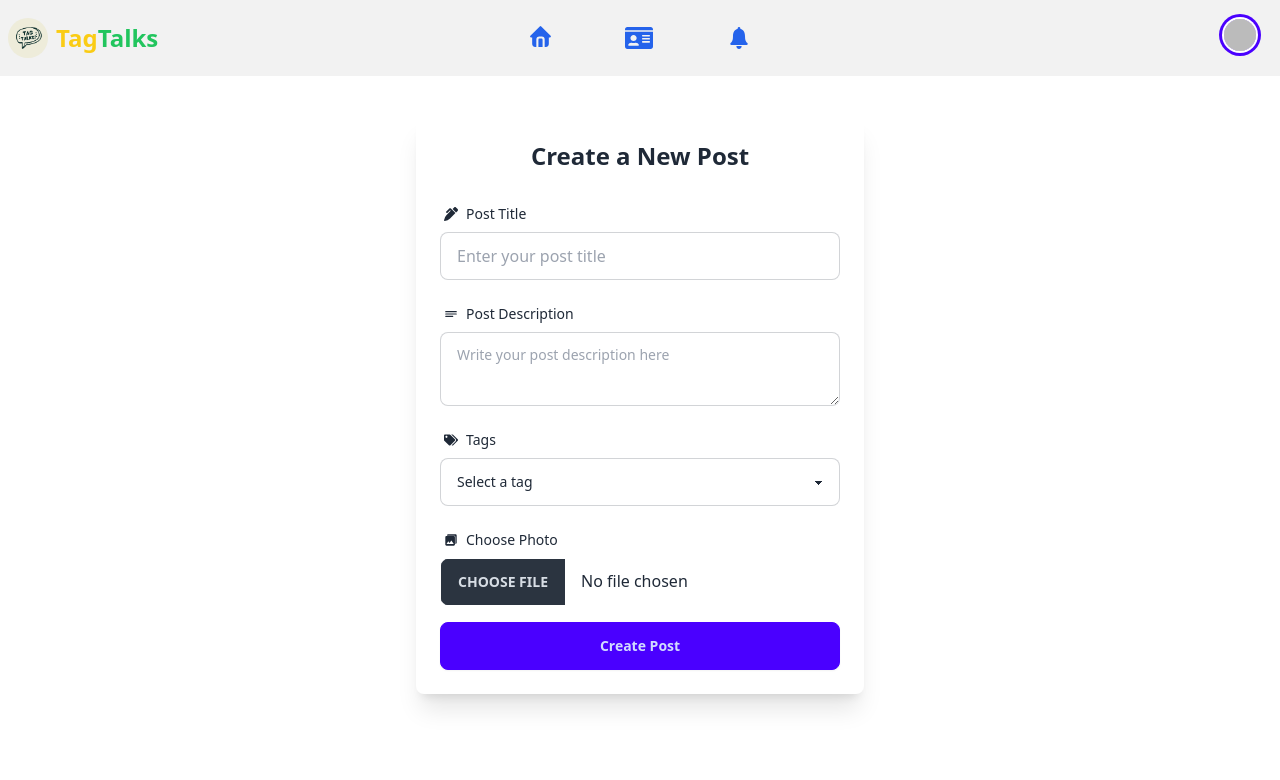
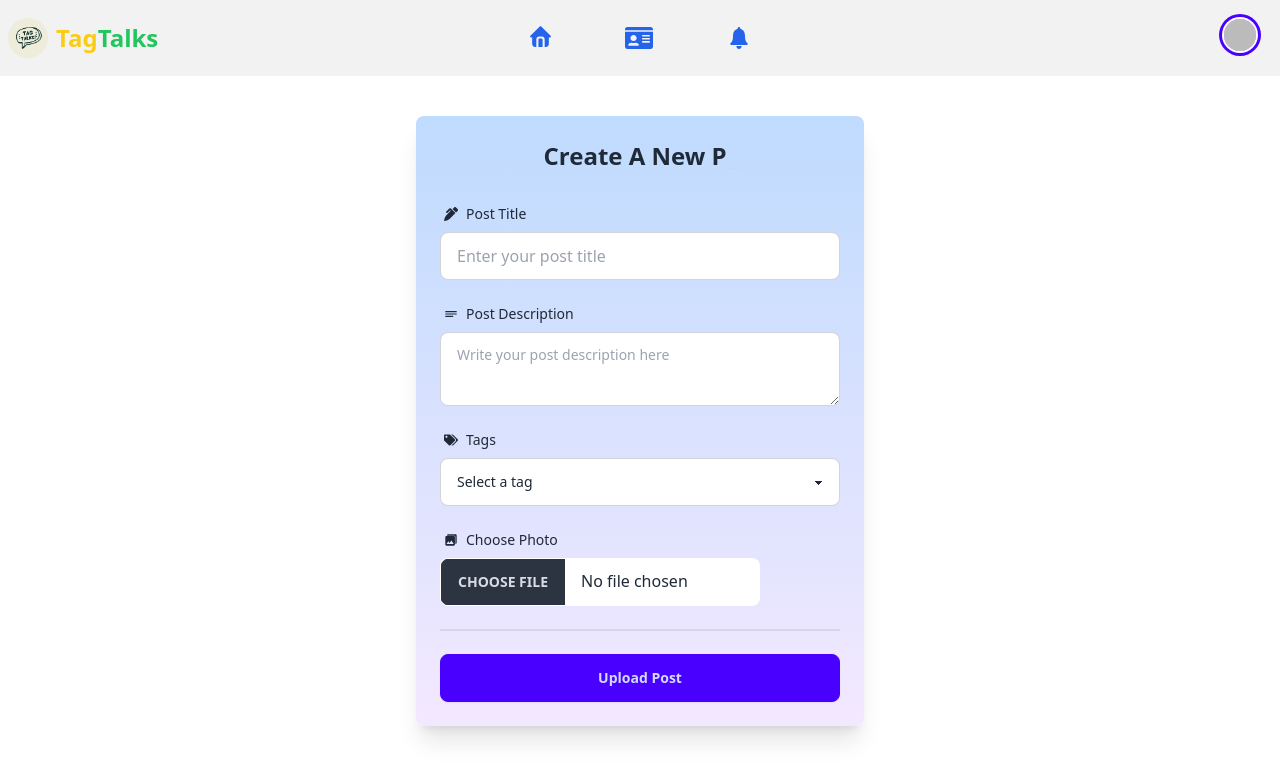
Before and after one commit to Shifat507/tagTalks-client-side, a React (Vite) app: page /createPost in a window 1280 px wide. Shown: the top 780 px of the page. Built offline with nearby package versions, Linux system fonts and the light colour scheme; no server answers; sample sign-in values are in the browser's storage.

Commit message:
update the Create A New Post page

```diff
--- a/package.json
+++ b/package.json
@@ -27,6 +27,7 @@
     "react-icons": "^5.4.0",
     "react-router-dom": "^7.1.1",
     "react-share": "^5.1.2",
+    "react-simple-typewriter": "^5.0.1",
     "recharts": "^2.15.1",
     "sort-by": "^1.2.0",
     "stripe": "^17.5.0",
--- a/src/components/Announcement.jsx
+++ b/src/components/Announcement.jsx
@@ -48,7 +48,7 @@ const Announcement = () => {
   };
 
   return (
-    <div className="max-w-md md:max-w-3xl mx-auto bg-white shadow-lg rounded-lg p-6 mt-6 md:mt-12 ">
+    <div className="max-w-md md:max-w-3xl  bg-white shadow-lg rounded-lg p-6 mt-6 md:mt-12 md:ml-96 mx-auto">
       <div className="flex items-center gap-3 mb-4">
         <MdOutlineAnnouncement size={25} />
         <h2 className="text-lg md:text-2xl font-bold text-gray-800 mb-1 gap-3">
--- a/src/pages/Dashboard.jsx
+++ b/src/pages/Dashboard.jsx
@@ -65,7 +65,7 @@ const Dashboard = () => {
             </aside>
 
             {/* Main Content */}
-            <main className="flex-1 p-6">
+            <main className="flex-1  p-6">
                 <Outlet></Outlet>
 
                 {/* Trending Topics
--- a/src/pages/HomePage/CreatePost.jsx
+++ b/src/pages/HomePage/CreatePost.jsx
@@ -11,6 +11,8 @@ import usePost from '../../hooks/usePost';
 import Membership from '../Membership';
 import usePostCount from '../../hooks/usePostCount';
 import axios from 'axios';
+import { div } from 'framer-motion/client';
+import { Typewriter } from 'react-simple-typewriter';
 
 const image_hosting_key = import.meta.env.VITE_IMAGE_HOSTING_KEY;
 const image_hosting_api = `https://api.imgbb.com/1/upload?key=${image_hosting_key}`;
@@ -47,25 +49,6 @@ const CreatePost = () => {
         reset,
     } = useForm();
 
-    // Fetch post count using useEffect
-    // useEffect(() => {
-    //     const fetchPostCount = async () => {
-    //         try {
-    //             const response = await axiosPublic.get(`/post/user/count/${email}`);
-    //             const responseCount = response.data.count
-    //             setPostCount(responseCount); // Set post count data
-    //         } catch (error) {
-    //             console.error('Error fetching post count:', error);
-    //         } finally {
-    //             setLoading(false); // Stop loading after fetching
-    //         }
-    //     };
-
-    //     if (email) {
-    //         fetchPostCount();
-    //     }
-    // }, [email, axiosPublic]);
-    // console.log(postCount);
 
     // Conditional logic based on post count
     if (postCount > 4 && userBadge === 'Bronze') {
@@ -144,14 +127,21 @@ const CreatePost = () => {
         }
     };
 
-    // Loading state check
-    // if (loading) {
-    //     return <div>Loading...</div>;
-    // }
 
     return (
-        <div className="max-w-md mx-auto mt-10 p-6 bg-white shadow-xl rounded-lg">
-            <h2 className="text-2xl font-semibold text-center mb-6">Create a New Post</h2>
+        <div className="">
+            <div className="max-w-md mt-10 p-6 bg-gradient-to-t from-purple-100 to-blue-200 shadow-xl rounded-lg mx-auto ">
+                <h2 className="text-2xl font-semibold text-center mb-6">
+                    <Typewriter
+                        words={['Create A New Post']}
+                        loop={5}
+                        cursor
+                        cursorStyle='_'
+                        typeSpeed={70}
+                        deleteSpeed={50}
+                        delaySpeed={1000}
+                    />
+                </h2>
                 <form onSubmit={handleSubmit(onSubmit)} className="space-y-4">
                     <div className="form-control">
                         <label className="label">
@@ -230,13 +220,14 @@ const CreatePost = () => {
                             className="file-input w-full max-w-xs"
                         />
                     </div>
-
+                    <div className='divider'></div>
                     <div className="form-control mt-4">
-                    <button type="submit" className="btn btn-primary w-full">
-                        Create Post
+                        <button type="submit" className="btn btn-primary w-full font-bold">
+                            Upload Post
                         </button>
                     </div>
                 </form>
+            </div>
         </div>
     );
 };
--- a/src/pages/HomePage/Home.jsx
+++ b/src/pages/HomePage/Home.jsx
@@ -20,23 +20,6 @@ const Home = () => {
     console.log(search);
     const [isAdmin] = useAdmin();
 
-    // const axiosPublic = useAxiosPublic();
-
-    // useEffect(() => {
-    //         const fetchPosts = async () => {
-    //             try {
-    //                 const res = search
-    //                     ? await axiosPublic.get(`/searchPosts?search=${search}`)
-    //                     : await axiosPublic.get('/postsCount');
-    //                 console.log(res.data);
-    //             } catch (error) {
-    //                 console.error("Error fetching posts:", error);
-    //             }
-    //         }
-    //         fetchPosts()
-
-    //     }, [search])
-
     return (
         <div className='flex min-h-screen items-start mt-2'>
             {/* Left Sidebar - Categories */}
@@ -53,7 +36,7 @@ const Home = () => {
                         <option value='technology'>Technology</option>
                         <option value='science'>Science</option>
                         <option value='education'>Education</option>
-                        <option value='politic'>Politic</option>
+                        <option value='politics'>Politics</option>
                         <option value='sports'>Sports</option>
                         <option value='health'>Health</option>
                         <option value='lifestyle'>Lifestyle</option>
--- a/src/pages/HomePage/Post.jsx
+++ b/src/pages/HomePage/Post.jsx
@@ -73,6 +73,7 @@ const Post = ({ post }) => {
     };
 
     const handleComment = async () => {
+        if (!user?.email) return alert('Please log in to upvote.');
         if (comment === '') {
             return;
         }
@@ -162,6 +163,7 @@ const Post = ({ post }) => {
                         </button>
 
                     </div>
+                    {/* comment */}
                     <div className="flex items-center gap-4">
                         <button
                             onClick={() => openModal(_id)}
@@ -171,9 +173,10 @@ const Post = ({ post }) => {
                             <span className="hidden sm:block">{commentCount} Comment</span>
                             <span className="sm:hidden">{commentCount}</span>
                         </button>
+                        {/* Share Button */}
                         <div className='hover:text-blue-500'>
                             <FacebookShareButton
-                                url={`https://yourwebsite.com/post/${_id}`} // Replace with your post URL
+                                url={`https://tagtalks-a59ee.web.app/${_id}`} // Replace with your post URL
                                 quote={postTitle}
                                 className="flex items-center gap-1 text-blue-600 hover:bg-blue-100 px-3 py-1 rounded-lg"
                             >
@@ -185,7 +188,7 @@ const Post = ({ post }) => {
                     </div>
                 </div>
 
-                {/* Unique Modal */}
+                {/* Unique Modal -- Comment */}
                 <dialog id={`modal_${_id}`} className="modal modal-bottom sm:modal-middle">
                     <div className="modal-box">
                         <h3 className="text-lg mb-3">
--- a/src/pages/MyPosts.jsx
+++ b/src/pages/MyPosts.jsx
@@ -14,7 +14,7 @@ const MyPosts = () => {
 
 
     return (
-        <div className='w-10/12 mx-auto'>
+        <div className='w-9/12 mx-auto md:ml-64'>
             <h1 className='text-4xl font-semibold my-2'>My Posts</h1>
             {
                 posts.map(post => <UserPost refetch={refetch} key={post._id} post={post}></UserPost>)
--- a/src/pages/UserProfile.jsx
+++ b/src/pages/UserProfile.jsx
@@ -43,7 +43,7 @@ const UserProfile = () => {
     }, [user, axiosPublic]);
 
     return (
-        <div className="bg-gray-100 min-h-screen py-10 px-5 md:px-20">
+        <div className="bg-gray-100 min-h-screen py-10 px-5 md:px-20 w-9/12 ml-64">
             <h2 className="text-4xl font-bold text-center text-gray-800 mb-8">My Profile</h2>
 
             <div className="bg-white rounded-lg shadow-md p-6 md:p-10 mb-10 flex flex-col md:flex-row items-center md:items-start gap-8">
```
Also changed, not shown: 1 other file (tests, documents, lock files or other folders). Lines whose indentation alone changed are shown as unchanged.
